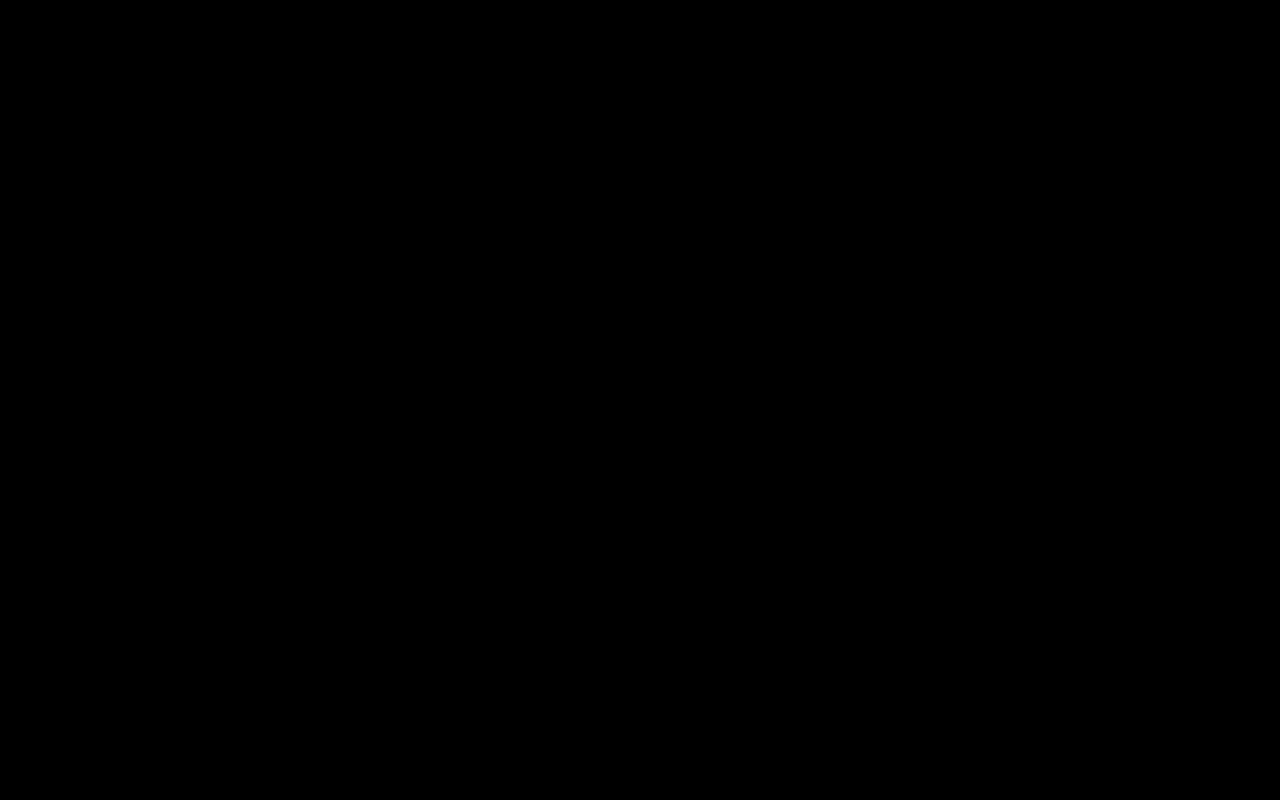
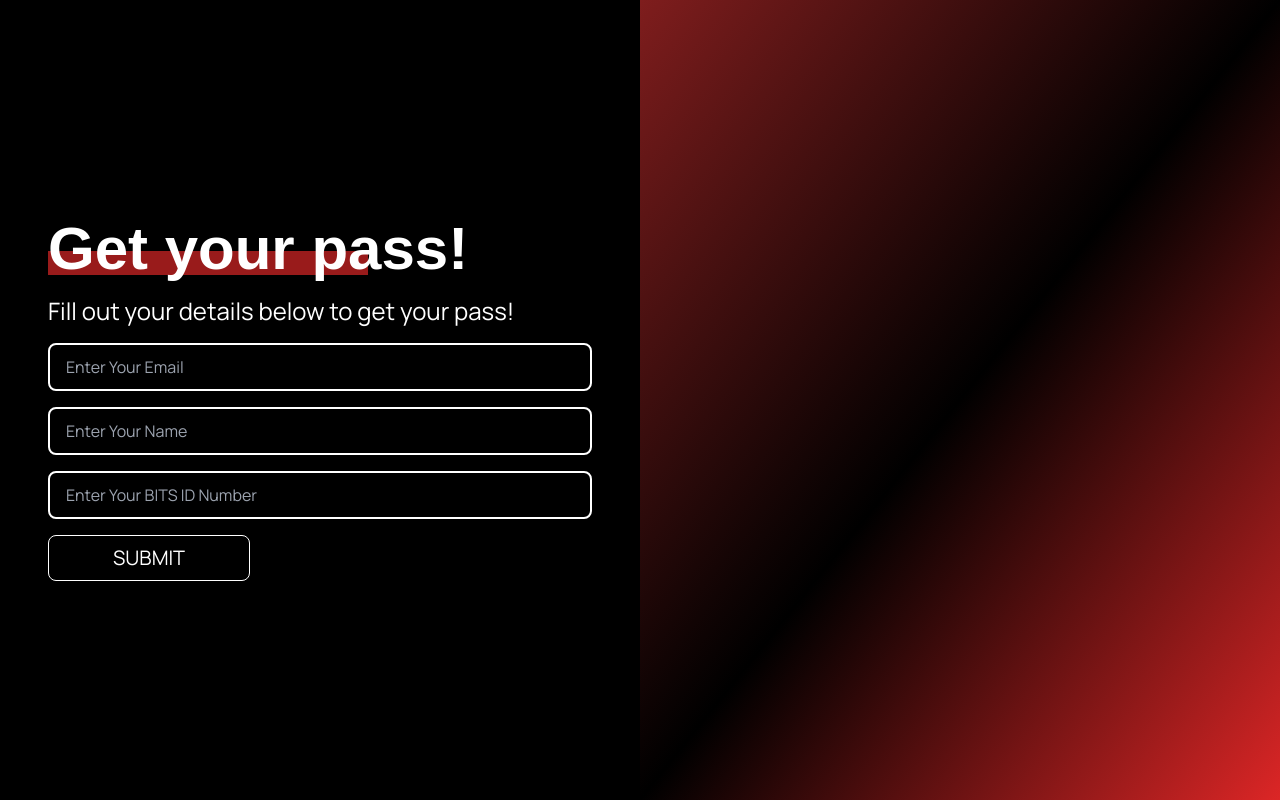
Before and after one commit to sjnaik02/tedx-bits-goa-website, a SvelteKit app: page /register in a window 1280 px wide. Before the commit this address had no page. Built offline with nearby package versions, Linux system fonts and the light colour scheme; a web font is replaced by a local one.

Commit message:
added a registration page

```diff
--- /dev/null
+++ b/src/components/Register.svelte
@@ -0,0 +1,48 @@
+<div class="flex h-[100svh] w-full bg-black font-body text-white md:flex-row">
+	<div class="flex h-full w-full flex-col justify-center lg:w-1/2">
+		<div class="px-12">
+			<h1
+				class="relative z-10 font-heading text-6xl font-semibold
+				before:absolute before:left-0 before:top-8 before:-z-10 before:h-6 before:w-80 before:bg-red-800 before:opacity-100 before:content-['']"
+			>
+				Get your pass!
+			</h1>
+			<p class="mt-4 font-body text-2xl ">Fill out your details below to get your pass!</p>
+			<form>
+				<label for="email" hidden>Email</label>
+				<input
+					name="email"
+					type="text"
+					class="mt-4 inline-block h-12 w-full rounded-lg border-2 border-white bg-black p-4 font-body placeholder:font-body focus:border-red-600 focus:outline-none "
+					placeholder="Enter Your Email"
+					required
+				/>
+				<label for="name" hidden>Name</label>
+				<input
+					name="name"
+					type="text"
+					class="mt-4 inline-block h-12 w-full rounded-lg border-2 border-white bg-black p-4 font-body placeholder:font-body focus:border-red-600 focus:outline-none "
+					placeholder="Enter Your Name"
+					required
+				/>
+				<label for="id" hidden>BITS ID Number</label>
+				<input
+					name="id"
+					type="text"
+					class="mt-4 inline-block h-12 w-full rounded-lg border-2 border-white bg-black p-4 font-body placeholder:font-body focus:border-red-600 focus:outline-none "
+					placeholder="Enter Your BITS ID Number"
+				/>
+				<button
+					type="submit"
+					class="mt-4 inline-block rounded-lg border border-white py-2 px-16 text-xl uppercase transition duration-300 ease-in-out
+            hover:bg-white hover:text-black focus:bg-white focus:text-black focus:outline-none"
+				>
+					Submit
+				</button>
+			</form>
+		</div>
+	</div>
+	<div
+		class="absolute top-0 h-1/3 w-full bg-gradient-to-br from-red-900 via-black to-red-600 sm:static sm:h-full sm:w-1/2"
+	/>
+</div>
--- /dev/null
+++ b/src/routes/register/+page.svelte
@@ -0,0 +1,5 @@
+<script>
+	import Register from '../../components/Register.svelte';
+</script>
+
+<Register />
```
